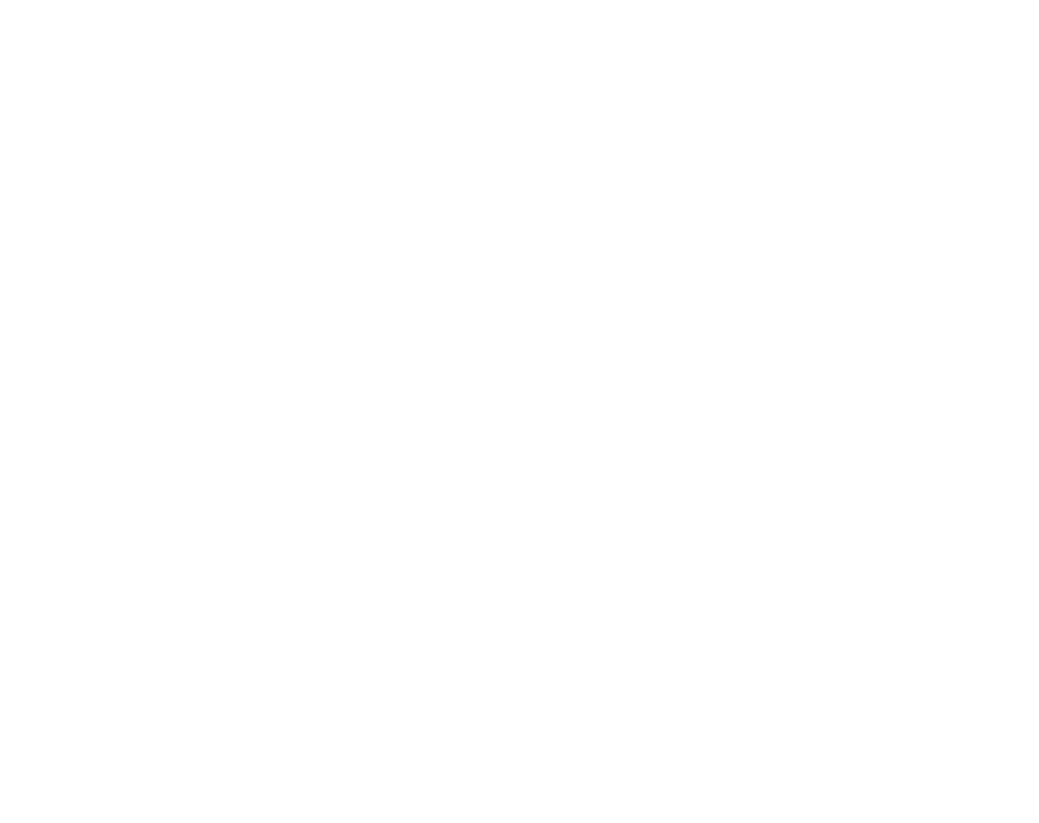
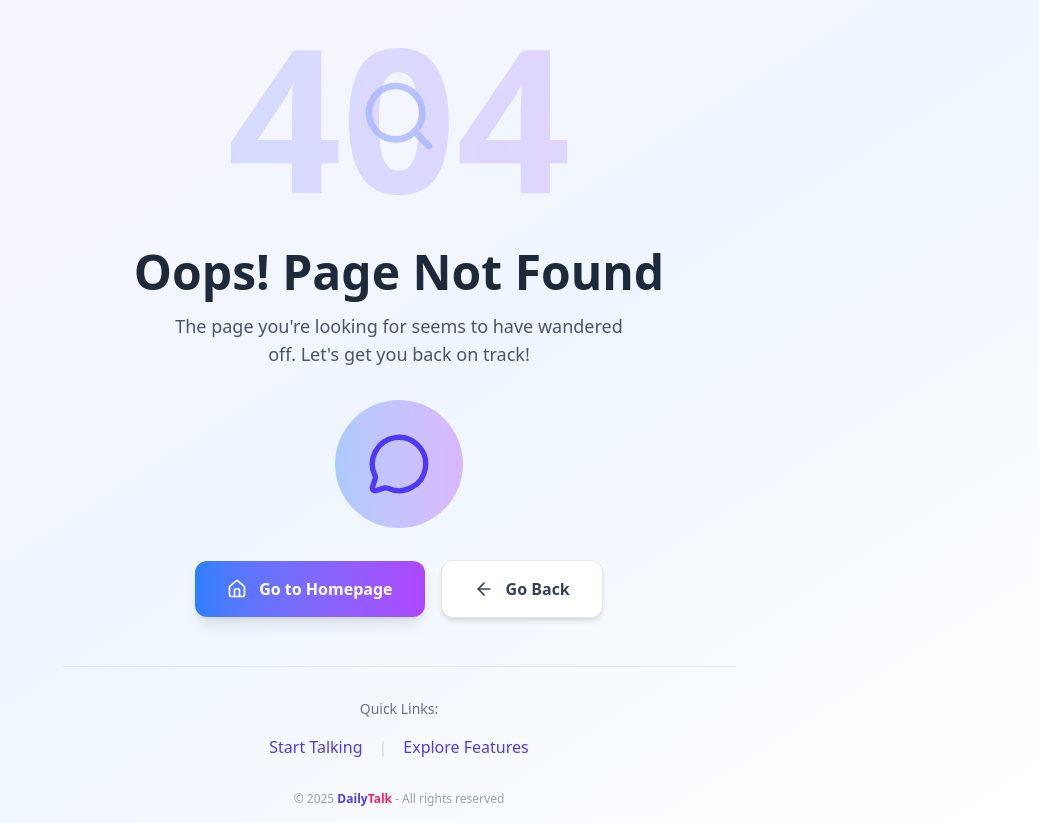
Before and after one commit to Suchismita04/English-Speaking-App, a React (Vite) app in the folder client/: page /about in a window 1280 px wide. Before the commit this address had no page. Shown: the whole page, without its empty margins (241-1280 px from the left). Before the commit the page ends 800 px from the top, so only its background shows below. Built offline with nearby package versions, Linux system fonts and the light colour scheme.

Commit message:
added the route for 404 or not found page

```diff
--- a/client/src/routes/AppRoutes.tsx
+++ b/client/src/routes/AppRoutes.tsx
@@ -1,12 +1,14 @@
 import { Routes, Route } from 'react-router-dom';
 import Home from '../pages/Home';
 import Calling from '../pages/Calling';
+import NotFound from '../pages/NotFound';
 
 const AppRoutes = () => {
   return (
     <Routes>
       <Route path="/" element={<Home />} />
       <Route path="/connect" element={<Calling />} />
+      <Route path="*" element={<NotFound />} />
     </Routes>
   );
 };
```
